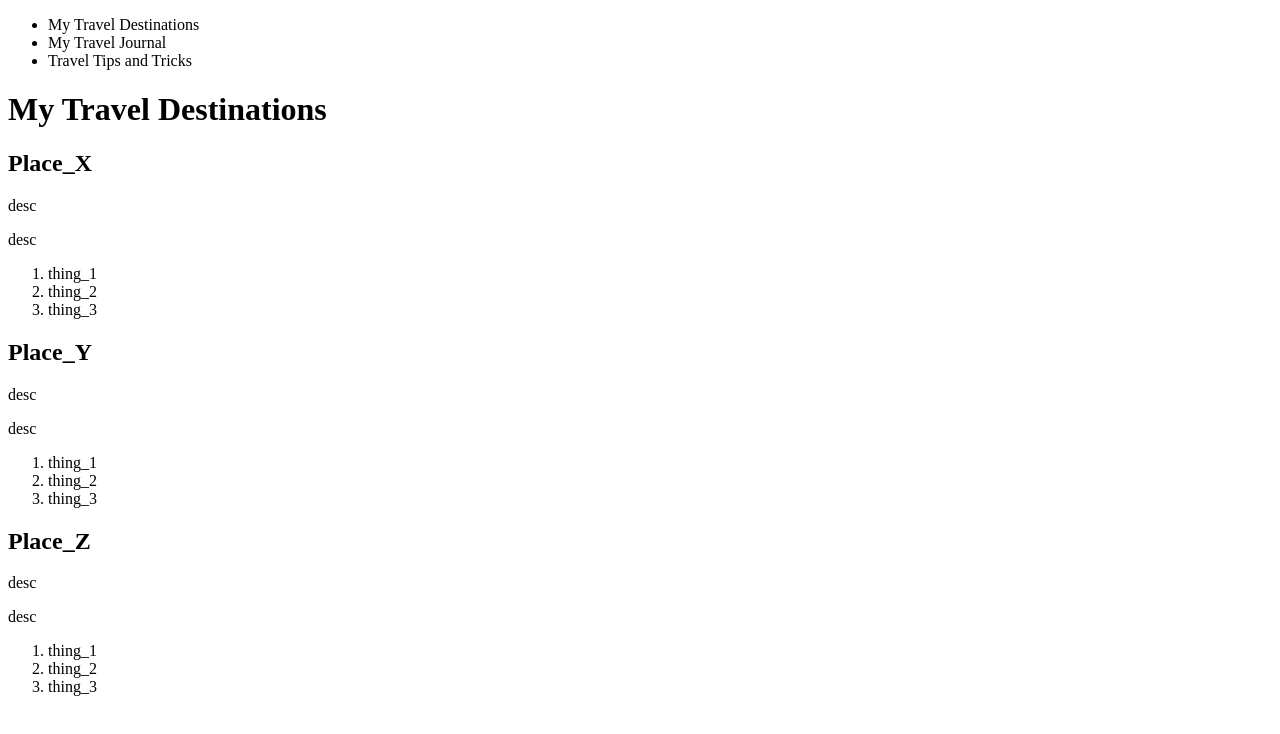
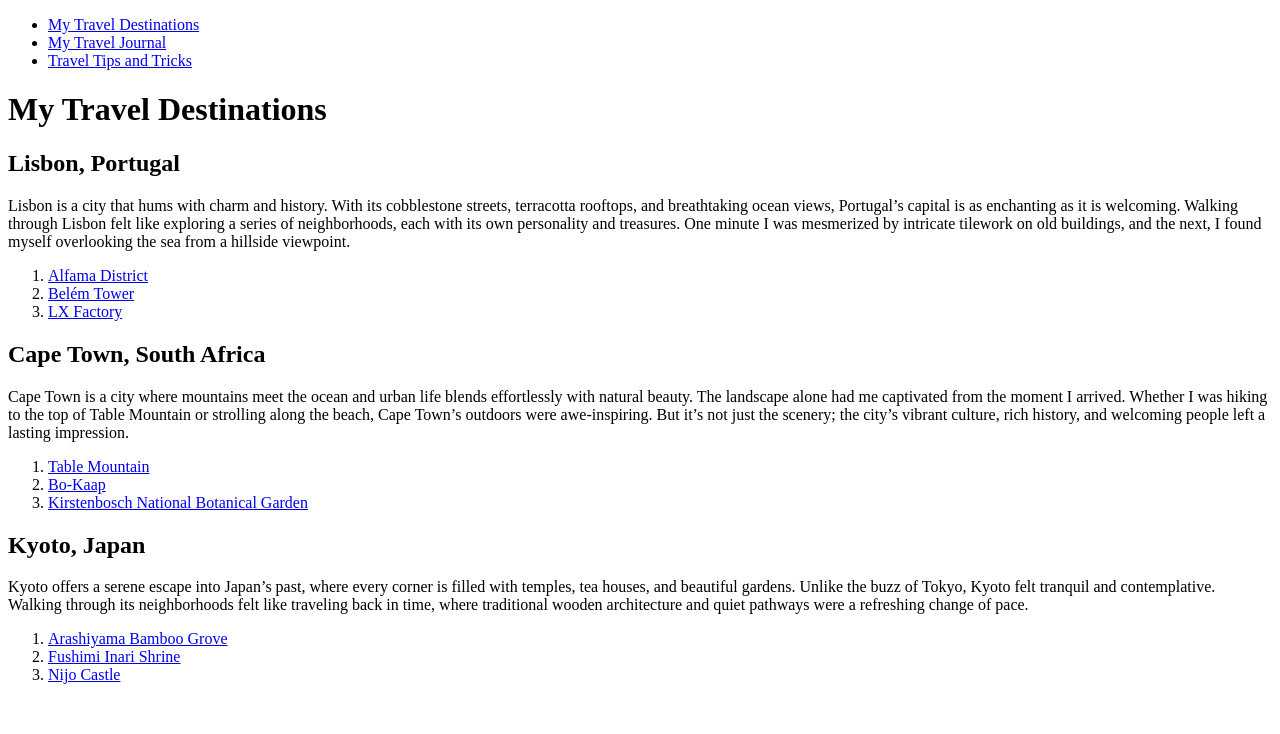
Before and after one commit to cormac-taylor/travel_blog, a plain HTML site: page index.html in a window 1280 px wide. Drawn offline with Linux system fonts and the light colour scheme.

Commit message:
index.html done

```diff
--- a/index.html
+++ b/index.html
@@ -9,44 +9,62 @@
     <header>
       <nav>
         <ul>
-          <li><a>My Travel Destinations</a></li>
-          <li><a>My Travel Journal</a></li>
-          <li><a>Travel Tips and Tricks</a></li>
+          <!-- link to other pages -->
+          <li><a href="./index.html">My Travel Destinations</a></li>
+          <li><a href="./journal.html">My Travel Journal</a></li>
+          <li><a href="./tips.html">Travel Tips and Tricks</a></li>
         </ul>
       </nav>
     </header>
     <h1>My Travel Destinations</h1>
     <main>
       <article>
-        <h2>Place_X</h2>
-        <p>desc</p>
-        <p>desc</p>
+        <h2>Lisbon, Portugal</h2>
+        <p>
+            Lisbon is a city that hums with charm and history. With its cobblestone streets, terracotta rooftops,
+            and breathtaking ocean views, Portugal’s capital is as enchanting as it is welcoming. Walking through
+            Lisbon felt like exploring a series of neighborhoods, each with its own personality and treasures. One
+            minute I was mesmerized by intricate tilework on old buildings, and the next, I found myself overlooking
+            the sea from a hillside viewpoint.
+        </p>
         <ol>
-          <li><a>thing_1</a></li>
-          <li><a>thing_2</a></li>
-          <li><a>thing_3</a></li>
+          <!-- link to external site -->
+          <li><a href="https://lisbonlisboaportugal.com/Alfama-Lisbon/Alfama-district-lisbon.html">Alfama District</a></li>
+          <li><a href="https://www.lisbon.net/belem-tower">Belém Tower</a></li>
+          <li><a href="https://www.tripadvisor.com/Attraction_Review-g189158-d6558650-Reviews-LX_Factory-Lisbon_Lisbon_District_Central_Portugal.html">LX Factory</a></li>
         </ol>
       </article>
 
       <article>
-        <h2>Place_Y</h2>
-        <p>desc</p>
-        <p>desc</p>
+        <h2>Cape Town, South Africa</h2>
+        <p>
+            Cape Town is a city where mountains meet the ocean and urban life blends effortlessly with
+            natural beauty. The landscape alone had me captivated from the moment I arrived. Whether I
+            was hiking to the top of Table Mountain or strolling along the beach, Cape Town’s outdoors
+            were awe-inspiring. But it’s not just the scenery; the city’s vibrant culture, rich history,
+            and welcoming people left a lasting impression.
+        </p>
         <ol>
-          <li><a>thing_1</a></li>
-          <li><a>thing_2</a></li>
-          <li><a>thing_3</a></li>
+          <!-- link to external site -->
+          <li><a href="https://www.tablemountain.net/">Table Mountain</a></li>
+          <li><a href="https://www.tripadvisor.com/Attraction_Review-g312659-d481271-Reviews-Bo_kaap-Cape_Town_Central_Western_Cape.html">Bo-Kaap</a></li>
+          <li><a href="https://www.sanbi.org/gardens/kirstenbosch/">Kirstenbosch National Botanical Garden</a></li>
         </ol>
       </article>
 
       <article>
-        <h2>Place_Z</h2>
-        <p>desc</p>
-        <p>desc</p>
+        <h2>Kyoto, Japan</h2>
+        <p>
+            Kyoto offers a serene escape into Japan’s past, where every corner is filled with temples, tea houses,
+             and beautiful gardens. Unlike the buzz of Tokyo, Kyoto felt tranquil and contemplative. Walking through
+             its neighborhoods felt like traveling back in time, where traditional wooden architecture and quiet
+             pathways were a refreshing change of pace.
+        </p>
         <ol>
-          <li><a>thing_1</a></li>
-          <li><a>thing_2</a></li>
-          <li><a>thing_3</a></li>
+          <!-- link to external site -->
+          <li><a href="https://www.insidekyoto.com/arashiyama-bamboo-grove">Arashiyama Bamboo Grove</a></li>
+          <li><a href="https://www.japan-guide.com/e/e3915.html">Fushimi Inari Shrine</a></li>
+          <li><a href="https://www.japan-guide.com/e/e3918.html">Nijo Castle</a></li>
         </ol>
       </article>
     </main>
```
Also changed, not shown: journal.html (+4 -3 lines), tips.html (+4 -3 lines).
